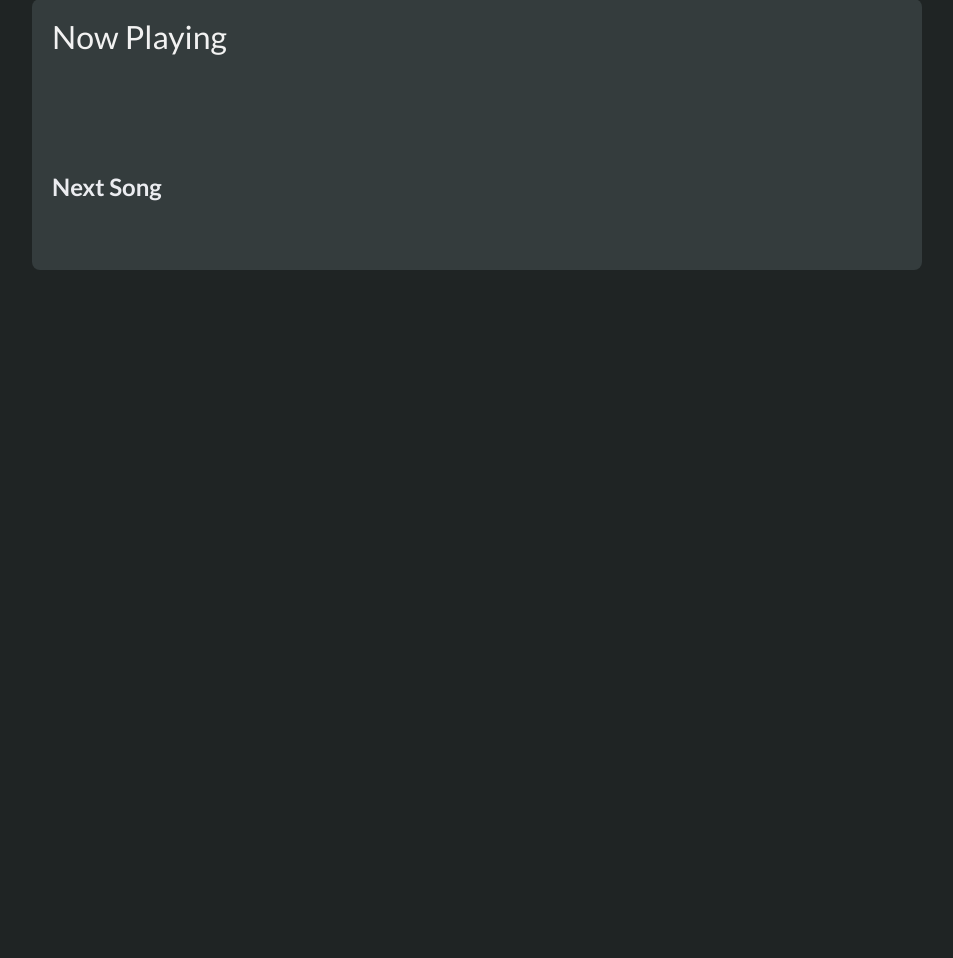
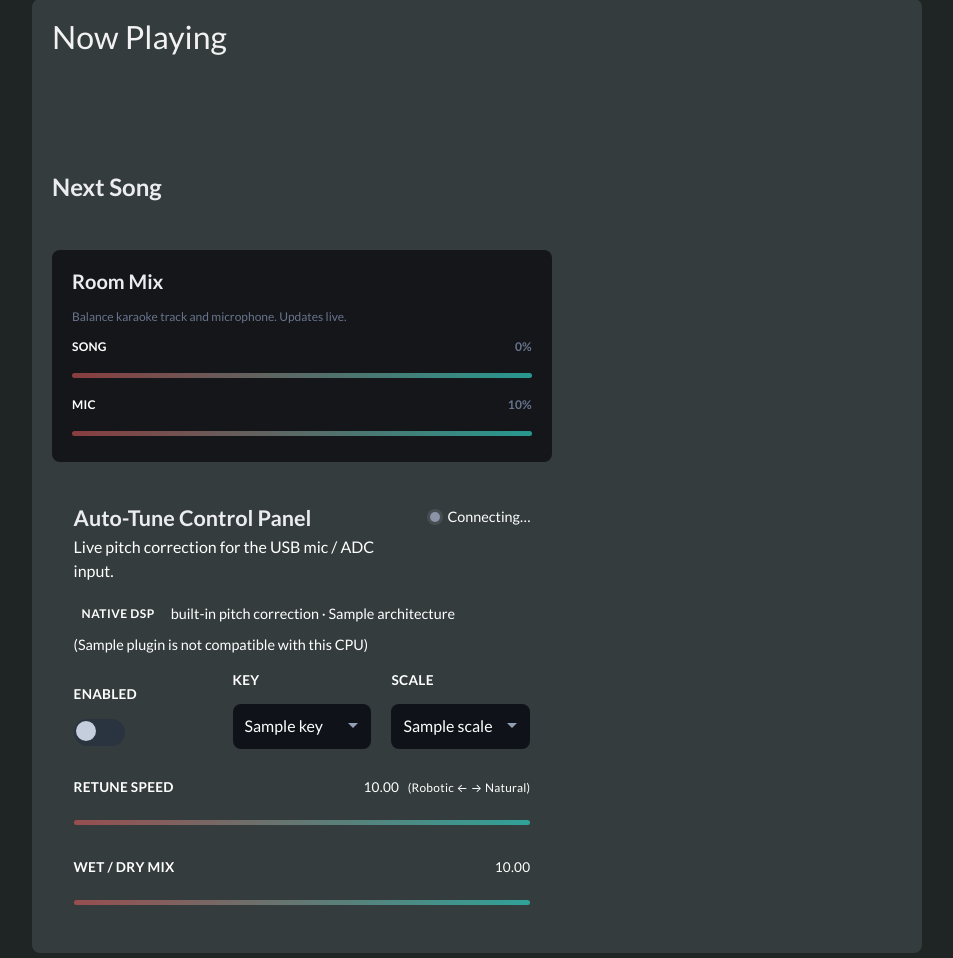
Before and after one commit to jpdev832/jp-karaoke, a Python web app: template pikaraoke/templates/home.html in a window 1280 px wide. Shown: the part 63-1021 px from the top of the page, without its empty margins (163-1116 px from the left). Before the commit the page ends 333 px from the top, so only its background shows below. Run offline with Jinja, Linux system fonts and the light colour scheme; the template is opened without the code that fills it: most values are stand-ins (such as "Sample title", 1, 10 or a date in 2020); some libraries are stand-ins or nearby versions.

Commit message:
Add guest Room Mix and live Auto-Tune on the Home playback screen.
Any guest can balance song vs mic volume and tweak Auto-Tune in near real time via REST; mic_volume is preserved across song transitions.

Co-authored-by: Cursor <cursoragent@cursor.com>

```diff
--- a/autotune/config.py
+++ b/autotune/config.py
@@ -21,6 +21,7 @@ class AutotuneParams:
     scale: str = "major"
     correction_speed: float = 0.35
     wet_dry_mix: float = 1.0
+    mic_volume: float = 1.0
 
     def normalize(self) -> "AutotuneParams":
         flat_map = {"DB": "C#", "EB": "D#", "GB": "F#", "AB": "G#", "BB": "A#"}
@@ -32,16 +33,20 @@ class AutotuneParams:
             raise ValueError(f"Invalid scale '{self.scale}'. Expected one of {VALID_SCALES}")
         speed = float(self.correction_speed)
         mix = float(self.wet_dry_mix)
+        mic_vol = float(self.mic_volume)
         if not 0.0 <= speed <= 1.0:
             raise ValueError("correction_speed must be between 0.0 and 1.0")
         if not 0.0 <= mix <= 1.0:
             raise ValueError("wet_dry_mix must be between 0.0 and 1.0")
+        if not 0.0 <= mic_vol <= 1.0:
+            raise ValueError("mic_volume must be between 0.0 and 1.0")
         return AutotuneParams(
             enabled=bool(self.enabled),
             key=key,
             scale=scale,
             correction_speed=speed,
             wet_dry_mix=mix,
+            mic_volume=mic_vol,
         )
 
     def to_dict(self) -> dict[str, Any]:
@@ -55,6 +60,7 @@ class AutotuneParams:
             scale=str(data.get("scale", "major")),
             correction_speed=float(data.get("correction_speed", 0.35)),
             wet_dry_mix=float(data.get("wet_dry_mix", 1.0)),
+            mic_volume=float(data.get("mic_volume", 1.0)),
         ).normalize()
 
 
--- a/config/autotune.json
+++ b/config/autotune.json
@@ -21,6 +21,7 @@
     "key": "C",
     "scale": "major",
     "correction_speed": 0.35,
-    "wet_dry_mix": 1.0
+    "wet_dry_mix": 1.0,
+    "mic_volume": 1.0
   }
 }
--- a/pikaraoke/templates/home.html
+++ b/pikaraoke/templates/home.html
@@ -1,10 +1,48 @@
 {% extends 'base.html' %} {% block scripts %}
+<link rel="stylesheet" href="{{ url_for('static', filename='css/autotune.css') }}">
+<script>
+	window.AUTOTUNE_BOOT = {{ autotune | tojson }};
+	window.AUTOTUNE_KEYS = {{ keys | tojson }};
+	window.AUTOTUNE_SCALES = {{ scales | tojson }};
+	window.AUTOTUNE_ENGINE = {{ engine | tojson }};
+</script>
+<script src="{{ url_for('static', filename='js/autotune.js') }}"></script>
 <script>
 	var volume = {{ volume|default(0.85) }};
+	var apiBase = window.pikaraokeConfig.basePath || "";
 
 	// Ensure global socket exists
 	if (typeof window.socket === 'undefined') {
 		window.socket = io({ path: window.pikaraokeConfig.socketioPath });
+	}
+
+	function setSongVolumeSliders(val) {
+		$("#volume-slider").val(val);
+		$("#mix-song-volume").val(val);
+		$("#mix-song-volume-val").text(Math.round(Number(val) * 100) + "%");
+	}
+
+	function setMicVolumeSlider(val) {
+		$("#mix-mic-volume").val(val);
+		$("#mix-mic-volume-val").text(Math.round(Number(val) * 100) + "%");
+	}
+
+	function postAutotune(partial) {
+		return $.ajax({
+			url: apiBase + "/api/autotune/config",
+			method: "POST",
+			contentType: "application/json",
+			headers: { "X-Requested-With": "XMLHttpRequest" },
+			data: JSON.stringify(partial),
+		});
+	}
+
+	function setSongVolume(value) {
+		return $.ajax({
+			url: apiBase + "/volume/" + value,
+			method: "GET",
+			headers: { "X-Requested-With": "XMLHttpRequest" },
+		});
 	}
 
 	function loadNowPlaying() {
@@ -58,7 +96,7 @@
 		if (np.volume != volume) {
 			volume = np.volume;
 			console.log("setting volume to " + volume);
-			$("#volume-slider").val(volume);
+			setSongVolumeSliders(volume);
 		}
 
 		if (np.is_paused) {
@@ -85,13 +123,35 @@
 			};
 		}
 
-		$("#volume-slider").on(
+		function onSongVolumeInput() {
+			const value = this.value;
+			volume = value;
+			setSongVolumeSliders(value);
+			setSongVolume(value);
+		}
+
+		$("#volume-slider, #mix-song-volume").on("input", debounce(onSongVolumeInput, 150));
+
+		$("#mix-mic-volume").on(
 			"input",
-			debounce(function (event) {
-				const value = this.value;
-				$.get(window.pikaraokeConfig.basePath + "/volume/" + value);
-			}, 500)
+			debounce(function () {
+				var value = parseFloat(this.value);
+				setMicVolumeSlider(value);
+				postAutotune({ mic_volume: value });
+			}, 150)
 		);
+
+		// Seed mic mix from boot / API
+		if (window.AUTOTUNE_BOOT && typeof window.AUTOTUNE_BOOT.mic_volume === "number") {
+			setMicVolumeSlider(window.AUTOTUNE_BOOT.mic_volume);
+		}
+		setSongVolumeSliders(volume);
+
+		window.socket.on("autotune_update", function (params) {
+			if (params && typeof params.mic_volume === "number") {
+				setMicVolumeSlider(params.mic_volume);
+			}
+		});
 
 		$("#submit-transpose").click(function () {
 			var value;
@@ -114,11 +174,27 @@
 		});
 
 		$("#vol-up").click(function () {
-			$.get(window.pikaraokeConfig.basePath + "/vol_up");
+			$.ajax({
+				url: window.pikaraokeConfig.basePath + "/vol_up",
+				headers: { "X-Requested-With": "XMLHttpRequest" },
+			}).done(function (data) {
+				if (data && typeof data.volume === "number") {
+					volume = data.volume;
+					setSongVolumeSliders(volume);
+				}
+			});
 		});
 
 		$("#vol-down").click(function () {
-			$.get(window.pikaraokeConfig.basePath + "/vol_down");
+			$.ajax({
+				url: window.pikaraokeConfig.basePath + "/vol_down",
+				headers: { "X-Requested-With": "XMLHttpRequest" },
+			}).done(function (data) {
+				if (data && typeof data.volume === "number") {
+					volume = data.volume;
+					setSongVolumeSliders(volume);
+				}
+			});
 		});
 
 		$("#restart").click(function () {
@@ -249,8 +325,45 @@
 <p id="up-next" class="has-text-warning"></p>
 <hr />
 
+{# Guest room mix — song track vs mic/DSP #}
+<div class="has-background-black-bis box" style="max-width: 500px">
+	<h4>Room Mix</h4>
+	<p class="help has-text-grey mb-3">Balance karaoke track and microphone. Updates live.</p>
+	<label class="label is-size-7 mb-1">
+		Song
+		<span class="has-text-grey" id="mix-song-volume-val">{{ ((volume|default(0.85)) * 100)|round|int }}%</span>
+	</label>
+	<input
+		type="range"
+		min="0"
+		max="1"
+		step="0.025"
+		value="{{ volume|default(0.85) }}"
+		id="mix-song-volume"
+		style="width: 100%"
+	/>
+	<label class="label is-size-7 mb-1 mt-3">
+		Mic
+		<span class="has-text-grey" id="mix-mic-volume-val">{{ ((autotune.mic_volume|default(1.0)) * 100)|round|int }}%</span>
+	</label>
+	<input
+		type="range"
+		min="0"
+		max="1"
+		step="0.025"
+		value="{{ autotune.mic_volume|default(1.0) }}"
+		id="mix-mic-volume"
+		style="width: 100%"
+	/>
+</div>
+
+{# Guest live Auto-Tune #}
+<div class="mt-4" style="max-width: 500px">
+	{% include "partials/autotune_panel.html" %}
+</div>
+
 {% if admin %}
-<div class="has-background-black-bis box control-box" style="max-width: 500px; display: none">
+<div class="has-background-black-bis box control-box mt-4" style="max-width: 500px; display: none">
 	{# MSG: Title of the box with controls such as pause and skip. #}
 	<h4>{% trans %}Player Control{% endtrans %}</h4>
 	<div class="is-size-3" style="display: flex; justify-content: space-between">
@@ -317,6 +430,9 @@
 	</div>
 	{% endif %}
 </div>
+{% else %}
+{# Hidden volume-slider so guest mix JS can still sync if admin block is absent #}
+<input type="hidden" id="volume-slider" value="{{ volume|default(0.85) }}" />
 {% endif %}
 
 <div></div>
```
Also changed, not shown: autotune/native_dsp.py (+11 -3 lines), autotune_engine.py (+16 -2 lines), pikaraoke/lib/autotune_control.py (+40 -5 lines), pikaraoke/routes/controller.py (+19 -3 lines), pikaraoke/routes/home.py (+7 -0 lines), tests/unit/test_autotune_queue.py (+30 -2 lines).
